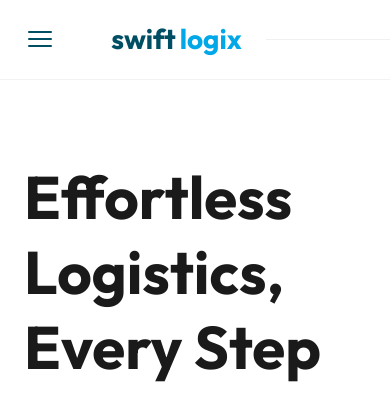
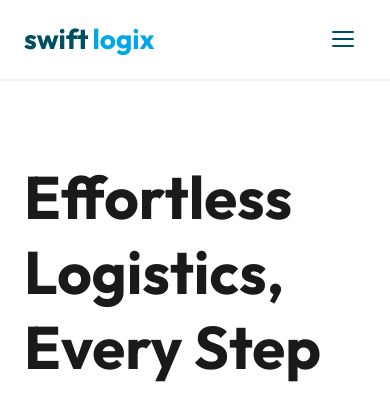
Before and after one commit to paul081/swiftLogix, a Next.js app: page / in a window 390 px wide. Shown: the top 397 px of the page. Built offline with nearby package versions, Linux system fonts and the light colour scheme.

Commit message:
fix: hamburger to top-right, dropdown overlays page properly

```diff
--- a/src/app/globals.css
+++ b/src/app/globals.css
@@ -8,49 +8,64 @@
   flex-direction: column;
   justify-content: center;
   gap: 5px;
-  width: 36px;
-  height: 36px;
+  width: 40px;
+  height: 40px;
   background: none;
   border: none;
   cursor: pointer;
-  padding: 4px;
+  padding: 6px;
   z-index: 1100;
-  order: -1;
+  margin-left: auto;
 }
 
 .hamburger-line {
   display: block;
-  width: 24px;
+  width: 22px;
   height: 2px;
   background-color: var(--primary);
   border-radius: 2px;
-  transition: all 0.3s cubic-bezier(0.4, 0, 0.2, 1);
+  transition: all 0.3s ease;
   transform-origin: center;
+}
+
+/* Animate into X when open */
+.hamburger-line.open-top {
+  transform: translateY(7px) rotate(45deg);
+}
+.hamburger-line.open-mid {
+  opacity: 0;
+  transform: scaleX(0);
+}
+.hamburger-line.open-bot {
+  transform: translateY(-7px) rotate(-45deg);
 }
 
 /* ===== MOBILE DROPDOWN MENU ===== */
 .mobile-menu {
   display: none;
-  flex-direction: column;
-  gap: 0;
-  background: rgba(255, 255, 255, 0.98);
-  backdrop-filter: blur(10px);
+  position: absolute;
+  top: 80px;
+  left: 0;
+  right: 0;
+  background: rgba(255, 255, 255, 0.99);
+  backdrop-filter: blur(12px);
   border-top: 1px solid rgba(0,0,0,0.06);
+  box-shadow: 0 8px 24px rgba(0,0,0,0.08);
   max-height: 0;
   overflow: hidden;
-  transition: max-height 0.35s ease, padding 0.3s ease;
+  transition: max-height 0.35s ease;
+  z-index: 999;
   padding: 0 24px;
 }
 
 .mobile-menu.mobile-menu-open {
-  max-height: 500px;
-  padding: 16px 24px 24px;
+  max-height: 480px;
+  padding: 12px 24px 24px;
 }
 
 .mobile-menu ul {
   display: flex;
   flex-direction: column;
-  gap: 0;
   margin-bottom: 16px;
 }
 
@@ -64,6 +79,10 @@
   transition: color 0.2s;
 }
 
+.mobile-menu ul li:last-child a {
+  border-bottom: none;
+}
+
 .mobile-menu ul li a:hover {
   color: var(--primary);
 }
@@ -72,13 +91,12 @@
   display: flex;
   flex-direction: column;
   gap: 10px;
-  margin-top: 8px;
+  padding-top: 8px;
 }
 
 .mobile-menu-buttons .btn {
   width: 100%;
   text-align: center;
-  justify-content: center;
 }
 
 /* ===== RESPONSIVE BREAKPOINT ===== */
@@ -96,13 +114,10 @@
   }
 
   .mobile-menu {
-    display: flex;
-  }
-
-  nav .container {
-    justify-content: space-between;
+    display: block;
   }
 }
+
 
 
 :root {
--- a/src/app/page.tsx
+++ b/src/app/page.tsx
@@ -33,18 +33,7 @@ export default function Home() {
     <div className="min-h-screen bg-white">
       <nav id="navbar">
         <div className="container">
-          {/* Hamburger button - left side on mobile */}
-          <button
-            id="mobile-menu-btn"
-            className="hamburger-btn"
-            onClick={() => setMobileMenuOpen(!mobileMenuOpen)}
-            aria-label="Toggle menu"
-          >
-            <span className={`hamburger-line ${mobileMenuOpen ? 'rotate-45 translate-y-2' : ''}`}></span>
-            <span className={`hamburger-line ${mobileMenuOpen ? 'opacity-0' : ''}`}></span>
-            <span className={`hamburger-line ${mobileMenuOpen ? '-rotate-45 -translate-y-2' : ''}`}></span>
-          </button>
-
+          {/* Logo - always visible */}
           <a href="#" className="logo">swift<span>logix</span></a>
 
           {/* Desktop nav links */}
@@ -55,13 +44,27 @@ export default function Home() {
             <li><a href="#track">Track Shipment</a></li>
             <li><a href="#about">About Us</a></li>
           </ul>
+
+          {/* Desktop buttons */}
           <div className="nav-buttons">
             <button className="btn btn-outline">Log In</button>
             <button className="btn btn-primary">Sign Up</button>
           </div>
+
+          {/* Hamburger button - RIGHT side on mobile */}
+          <button
+            id="mobile-menu-btn"
+            className="hamburger-btn"
+            onClick={() => setMobileMenuOpen(!mobileMenuOpen)}
+            aria-label="Toggle menu"
+          >
+            <span className={`hamburger-line ${mobileMenuOpen ? 'open-top' : ''}`}></span>
+            <span className={`hamburger-line ${mobileMenuOpen ? 'open-mid' : ''}`}></span>
+            <span className={`hamburger-line ${mobileMenuOpen ? 'open-bot' : ''}`}></span>
+          </button>
         </div>
 
-        {/* Mobile dropdown menu */}
+        {/* Mobile dropdown menu - overlays content */}
         <div className={`mobile-menu ${mobileMenuOpen ? 'mobile-menu-open' : ''}`}>
           <ul>
             <li><a href="#home" onClick={() => setMobileMenuOpen(false)}>Home</a></li>
@@ -71,8 +74,8 @@ export default function Home() {
             <li><a href="#about" onClick={() => setMobileMenuOpen(false)}>About Us</a></li>
           </ul>
           <div className="mobile-menu-buttons">
-            <button className="btn btn-outline w-full">Log In</button>
-            <button className="btn btn-primary w-full">Sign Up</button>
+            <button className="btn btn-outline">Log In</button>
+            <button className="btn btn-primary">Sign Up</button>
           </div>
         </div>
       </nav>
```
